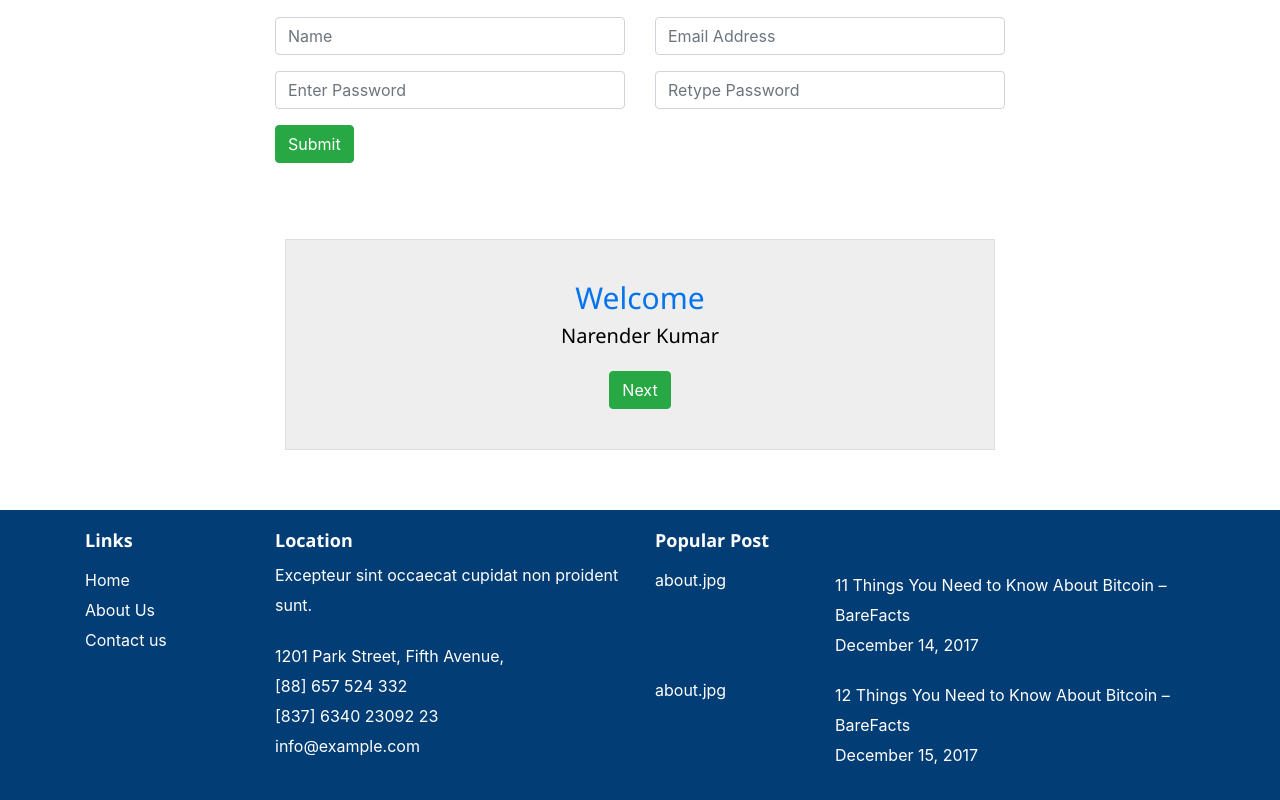
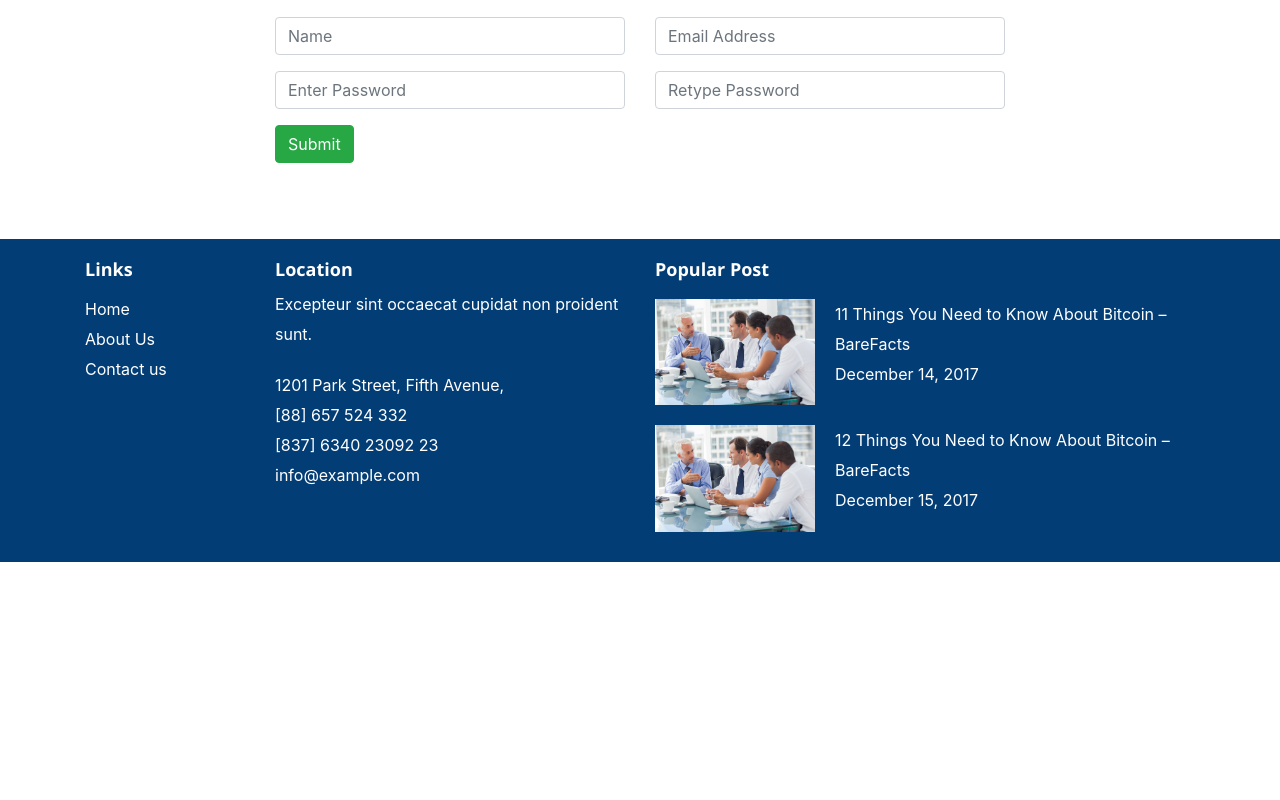
Before and after one commit to narenderaarav/firstApp, a React (Create React App) app: page /registration in a window 1280 px wide. Shown: the part 577-1377 px from the top of the page. After the commit the page ends 1139 px from the top, so only its background shows below. Built offline with nearby package versions, Linux system fonts and the light colour scheme.

Commit message:
work on form

```diff
--- a/src/App.js
+++ b/src/App.js
@@ -15,7 +15,8 @@ import Footer from "./Footer";
 import Banner from "./innerBanner/Banner";
 import Contact from "./pages/Contact";
 import Practice from "./Practice";
-import Registration from "./pages/Registration"
+import Registration from "./pages/Registration";
+import Welcome from "./pages/Welcome"
 
 function App() {
   return (
@@ -38,6 +39,9 @@ function App() {
             <Banner/>
             <Registration/>
           </Route>
+          <Route path="/">
+            <Welcome/>
+          </Route>
 
           <Route path="/">
             <HomeSlider/>
--- a/src/components/PopularPostBox.js
+++ b/src/components/PopularPostBox.js
@@ -3,7 +3,7 @@ import classes from "./PopularPost.module.css";
 
 export default (props) => {
     return ( <div><div className={classes.Img}>
-                 <span>{props.popularImage}</span>
+                 <img src={process.env.PUBLIC_URL + props.popularImage}/>
             </div>
             <div className={classes.Title}>
                 <p>{props.paragraph}</p>
--- a/src/configration/PopularPostConfig.js
+++ b/src/configration/PopularPostConfig.js
@@ -1,14 +1,14 @@
 const PopularPostConfig = [
     {
         id:"one",
-        figImg: ["about.jpg"],
+        figImg: "about.jpg",
         para: "11 Things You Need to Know About Bitcoin – BareFacts",
         paraData: "December 14, 2017"
     },
 
     {
         id:"two",
-        figImg:  ["about.jpg"],
+        figImg:  "about.jpg",
         para: "12 Things You Need to Know About Bitcoin – BareFacts",
         paraData: "December 15, 2017"
     }
--- a/src/pages/RegistrationForm.js
+++ b/src/pages/RegistrationForm.js
@@ -1,5 +1,4 @@
 import React, {Component} from "react";
-import Welcome from "./Welcome"
 export default class RegiForm extends Component {
     constructor(props){
         super(props)
@@ -21,8 +20,8 @@ export default class RegiForm extends Component {
             User Name: ${this.state.fullname}
             Email Id: ${this.state.email}
             Password: ${this.state.password}
-            Retype Password: ${this.state.repassword}
-        `)
+            Retype Password: ${this.state.repassword}`
+        )
     }
 
     render(){
@@ -68,7 +67,7 @@ export default class RegiForm extends Component {
                 </div>
             </div>
         </div>
-        <Welcome/>
+
     </form>
     }
 }
```
